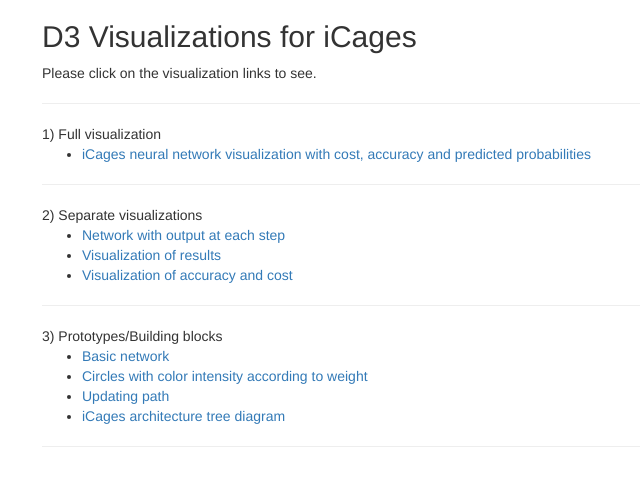
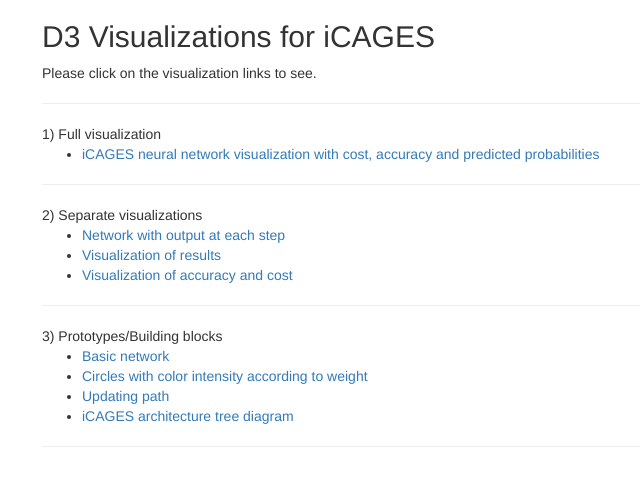
Before and after one commit to atif93/d3_visualizations, a plain HTML site: page index.html in a window 1280 px wide. Shown: the whole page, without its empty margins (28-668 px from the left). Drawn offline with nearby package versions, Linux system fonts and the light colour scheme.

Commit message:
comments added

```diff
--- a/index.html
+++ b/index.html
@@ -8,14 +8,15 @@
 </head>
 <body>
 
+<!-- The landing page for all the visualizations -->
 <div class="container">
-  <h2>D3 Visualizations for iCages</h2>
+  <h2>D3 Visualizations for iCAGES</h2>
   <p>Please click on the visualization links to see.</p>
 
   <hr>
   <div>1) Full visualization
     <ul>
-    <li><a href="full.html">iCages neural network visualization with cost, accuracy and predicted probabilities</a></li>
+    <li><a href="full.html">iCAGES neural network visualization with cost, accuracy and predicted probabilities</a></li>
     </ul>
   </div>
   <hr>
@@ -32,7 +33,7 @@
     <li><a href="test.html">Basic network</a></li>
     <li><a href="circles.html">Circles with color intensity according to weight</a></li>
     <li><a href="updatingPath.html">Updating path</a></li>
-    <li><a href="graph.html">iCages architecture tree diagram</a></li>
+    <li><a href="graph.html">iCAGES architecture tree diagram</a></li>
     </ul>
   </div>
   <hr>
```
Also changed, not shown: full.html (+36 -8 lines), network.html (+14 -0 lines), predict.html (+6 -5 lines), results.html (+9 -0 lines), test.html (+7 -0 lines), updatingPath.html (+5 -0 lines).
